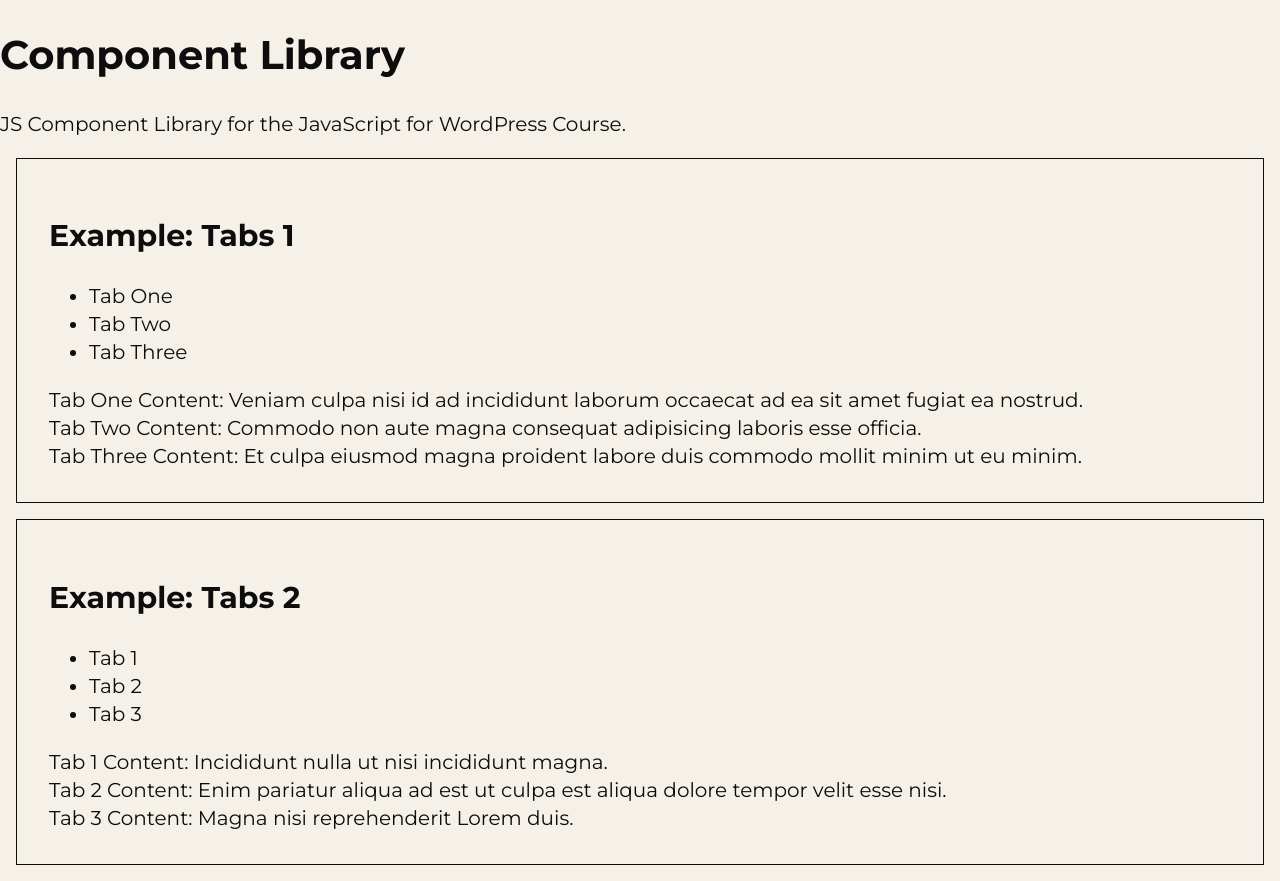
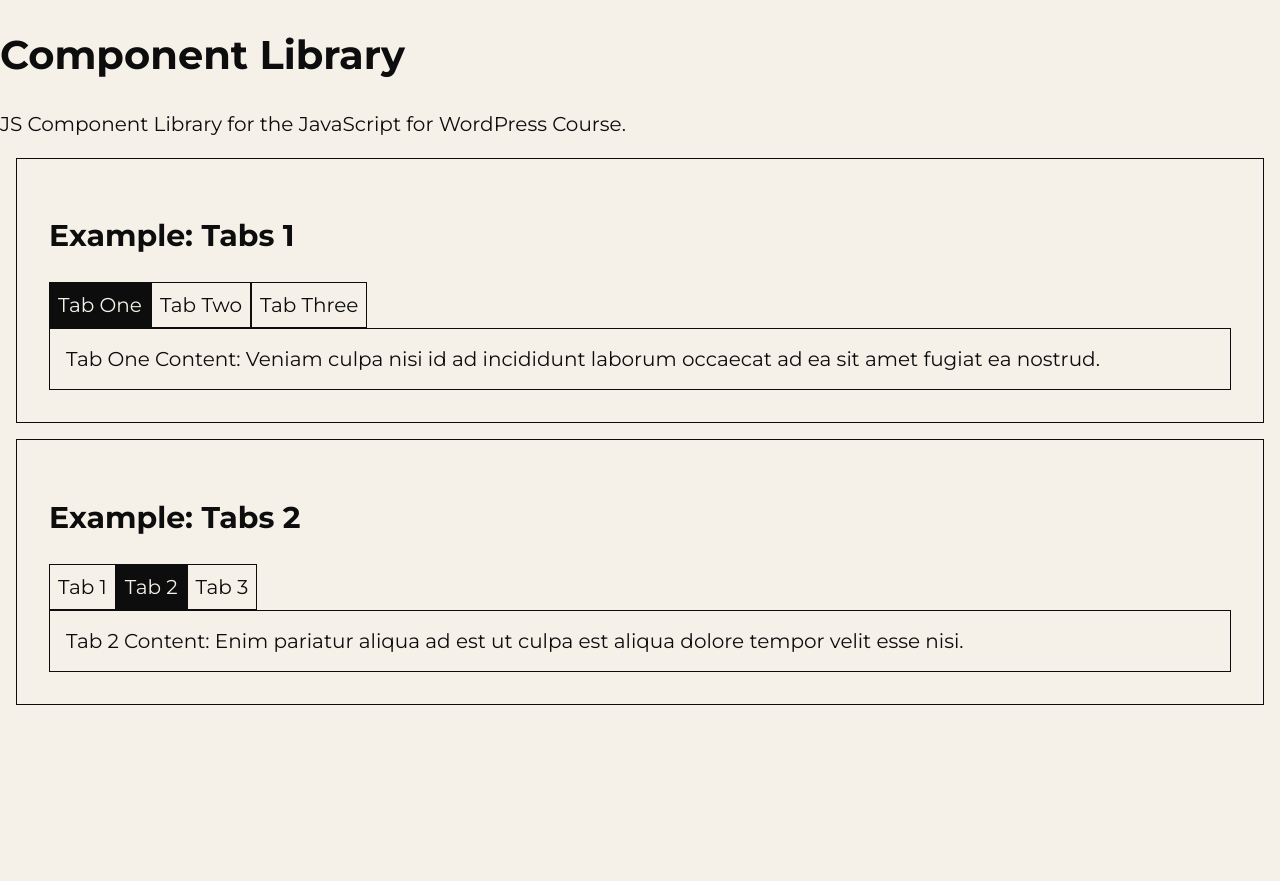
Before and after one commit to cfalzone/js-component-library, a website built with Parcel: page src/index.html in a window 1280 px wide. After the commit the page ends 800 px from the top, so only its background shows below. Built offline with nearby package versions, Linux system fonts and the light colour scheme.

Commit message:
Working Tab Examples

```diff
--- a/src/js/components/tabs.js
+++ b/src/js/components/tabs.js
@@ -7,16 +7,19 @@ export function Tabs(data) {
 
   // Set the current tab if not set
   let currentTabList = this.data.filter(item => item.current === true);
-  if (currentTabList.length > 0) {
+  if (currentTabList.length <= 0) {
     this.data[0].current = true;
   }
+
+  // generate an ID for each tab
+  this.data.map(item => item.id = shortid.generate());
 }
 
 // Generates the HTML Markup for the tabs
 Tabs.prototype.generateTabsMarkup = function() {
   let markup = `<div class="tabs-container" id="tabs-${this.id}">`;
 
-  let tabAnchors = `<ul>`;
+  let tabAnchors = `<ul class="tabs-list">`;
   let tabContents = ``;
   for (let i = 0; i < this.data.length; i++) {
     let item = this.data[i];
@@ -24,8 +27,8 @@ Tabs.prototype.generateTabsMarkup = function() {
     if (item.current === true) {
       current = ' current'
     }
-    tabAnchors += `<li><a class="tab${current}">${item.title}</a></li>`;
-    tabContents += `<div class="tab-body${current}">${item.content}</div>`;
+    tabAnchors += `<li class="tab${current}" data-tabid="${item.id}">${item.title}</li>`;
+    tabContents += `<div class="tab-body${current}" data-tabid="${item.id}">${item.content}</div>`;
   }
   tabAnchors += `</ul>`;
 
@@ -33,3 +36,51 @@ Tabs.prototype.generateTabsMarkup = function() {
 
   return markup;
 };
+
+// Setup the elements
+Tabs.prototype.init = function() {
+  // cache references to the container, tabs, and bodies
+  this.tabContainer = document.querySelector(`#tabs-${this.id}`);
+  this.tabElems     = Array.from(this.tabContainer.querySelectorAll('.tab'));
+  this.bodyElems    = Array.from(this.tabContainer.querySelectorAll('.tab-body'));
+
+  // hide all the but the current body
+  this.bodyElems.map(item => {
+    if (!item.classList.contains('current')) {
+      item.classList.add('hide');
+    }
+  });
+
+  this.attachEvents();
+}
+
+// Attach events to tabs
+Tabs.prototype.attachEvents = function() {
+  // atach a click event to each tab
+  this.tabElems.map(item => {
+    item.addEventListener('click', handleTabClick.bind(this));
+  });
+}
+
+function handleTabClick(event) {
+  event.preventDefault();
+  const target = event.target;
+
+  this.tabElems.map(item => {
+    if (item.dataset.tabid === target.dataset.tabid) {
+      item.classList.add('current');
+    } else {
+      item.classList.remove('current');
+    }
+  });
+
+  this.bodyElems.map(item => {
+    if (item.dataset.tabid === target.dataset.tabid) {
+      item.classList.add('current');
+      item.classList.remove('hide');
+    } else {
+      item.classList.remove('current');
+      item.classList.add('hide');
+    }
+  });
+}
--- a/src/js/index.js
+++ b/src/js/index.js
@@ -43,3 +43,7 @@ const tabsEx2 = new Example("Tabs 2", tabs2.generateTabsMarkup());
 // Add the tabs examples to the page
 app.insertAdjacentHTML('beforeend', tabsEx1.generateExampleMarkup());
 app.insertAdjacentHTML('beforeend', tabsEx2.generateExampleMarkup());
+
+// Initialize the tab examples
+tabs1.init();
+tabs2.init();
--- /dev/null
+++ b/src/sass/components/_tabs.scss
@@ -0,0 +1,21 @@
+.tabs-container {
+  ul.tabs-list {
+    margin-bottom: 0;
+    padding-left: 0;
+    li {
+      padding: .5rem;
+      list-style: none;
+      display: inline-block;
+      border: 1px solid $black;
+      cursor: pointer;
+      &.current {
+        color: $white;
+        background-color: $black;
+      }
+    }
+  }
+  .tab-body {
+    padding: 1rem;
+    border: 1px solid $black;
+  }
+}
--- a/src/sass/main.scss
+++ b/src/sass/main.scss
@@ -2,6 +2,7 @@
 @import 'variables';
 @import 'vendors/normalize';
 @import 'components/example';
+@import 'components/tabs';
 
 /**
  * Set up a decent box model on the root element
```
